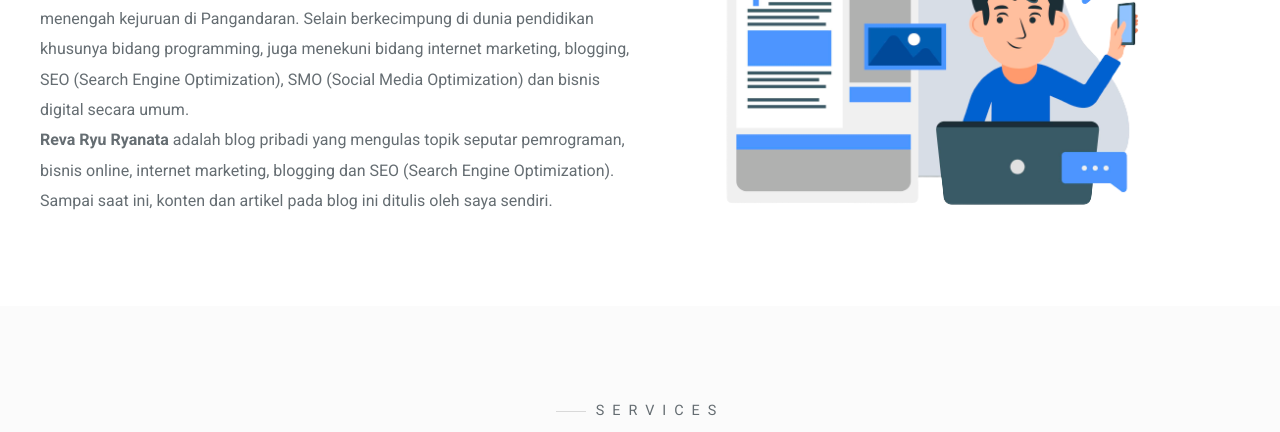
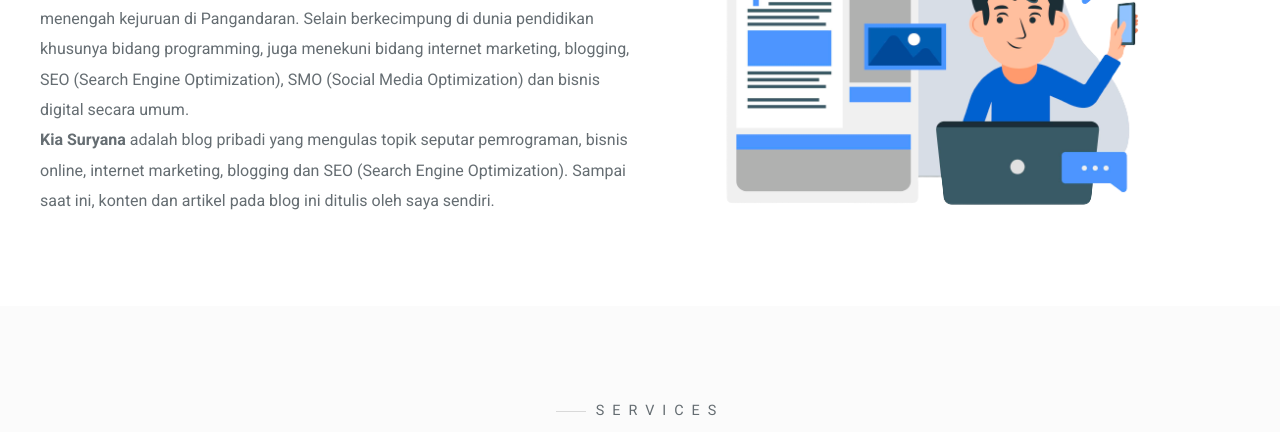
Before and after one commit to KiaSryna/kia-123.github.io, a plain HTML site: page index.html in a window 1280 px wide. Shown: the part 359-791 px from the top of the page. Drawn offline with Linux system fonts and the light colour scheme.

Commit message:
Update index.html

```diff
--- a/index.html
+++ b/index.html
@@ -48,7 +48,7 @@
               marketing, blogging, SEO (Search Engine Optimization), SMO (Social Media Optimization) dan bisnis digital secara umum.
             </p>
             <p>
-              <b>Reva Ryu Ryanata</b> adalah blog pribadi yang mengulas topik seputar pemrograman, bisnis online, internet marketing, blogging dan SEO (Search Engine Optimization). Sampai saat ini, konten dan artikel pada blog ini ditulis
+              <b>Kia Suryana</b> adalah blog pribadi yang mengulas topik seputar pemrograman, bisnis online, internet marketing, blogging dan SEO (Search Engine Optimization). Sampai saat ini, konten dan artikel pada blog ini ditulis
               oleh saya sendiri.
             </p>
           </div>
```
